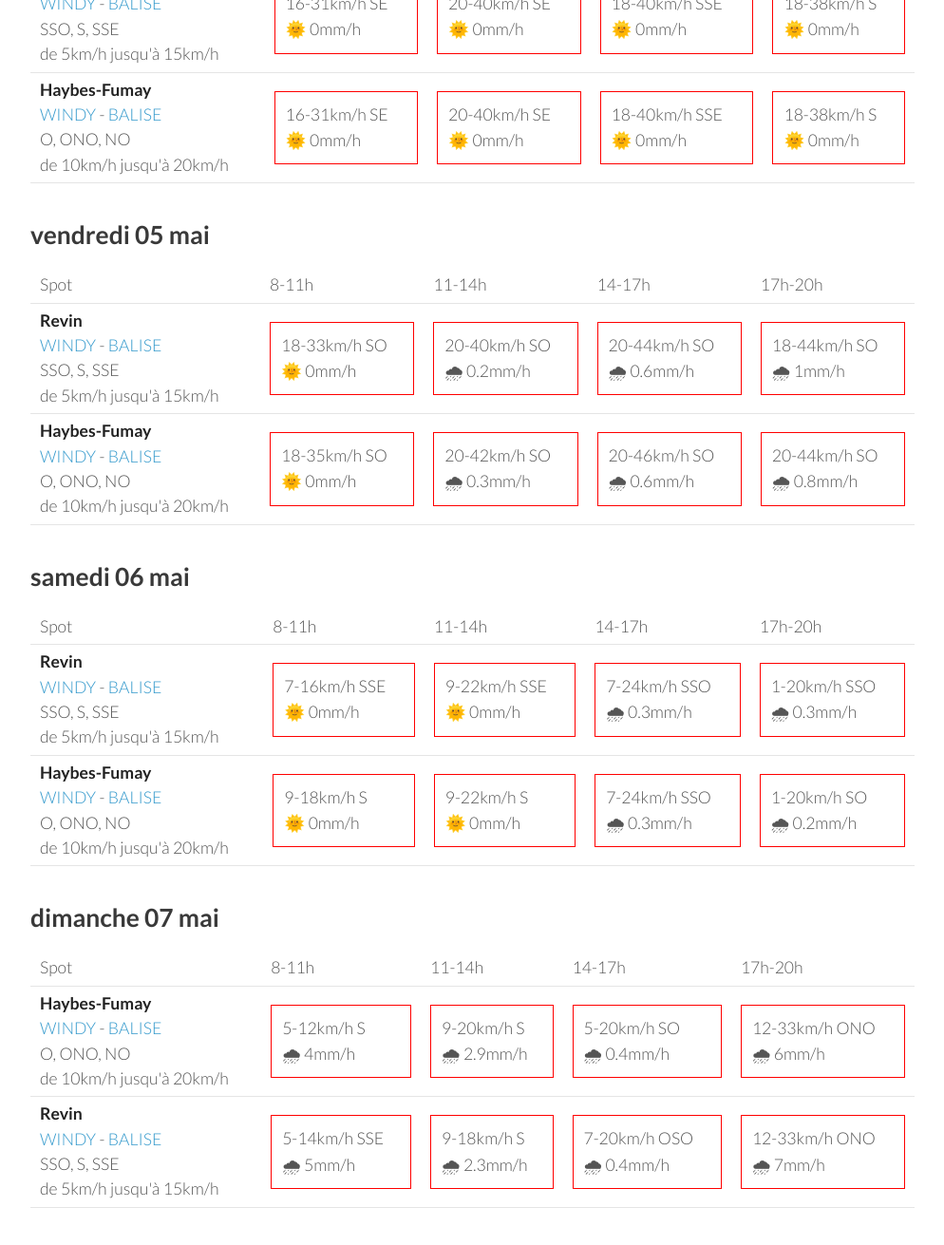
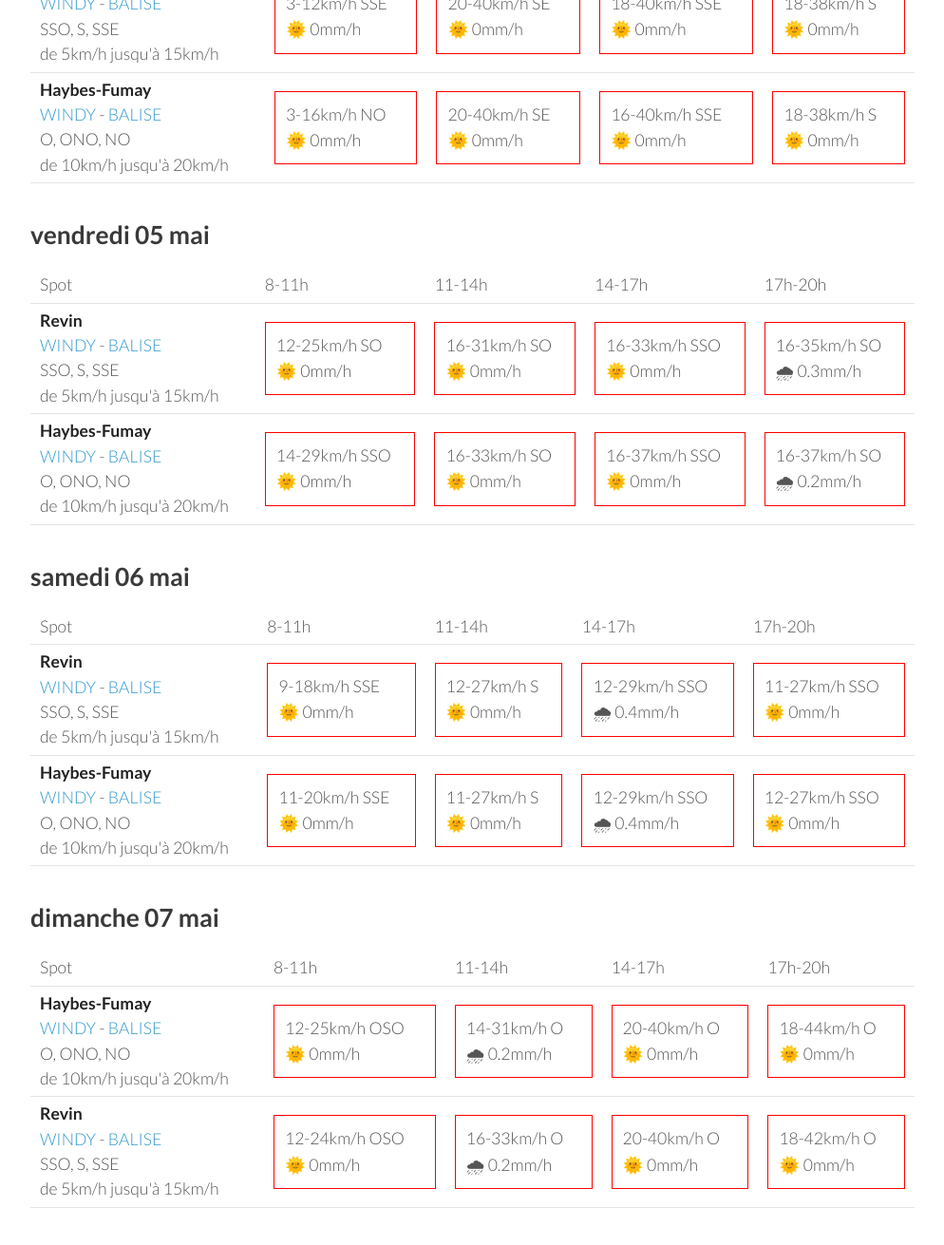
Before and after one commit to parapente-dans-le-nord/parapente-dans-le-nord.github.io, a Jekyll site: the page built from ardennes.markdown, in a window 1280 px wide and 1400 px high, scrolled down 1126 px. Shown: the top 1311 px of the window at 95% size, without its empty margins (26-1020 px from the left). Built offline with Jekyll 4.4.1, drawn with Linux system fonts in a browser that asks for light colours; some of the changed text lies outside the part shown.

Commit message:
update index.markdown

```diff
--- a/ardennes.markdown
+++ b/ardennes.markdown
@@ -25,18 +25,18 @@ page mise à jour le mardi 02 mai 17:10
         <td><strong>Haybes-Fumay</strong><br><a href="https://windy.com/49.998/4.715?49.913,4.738,10">WINDY</a> - <span class=""><a href="http://www.balisemeteo.com/balise.php?idBalise=104">BALISE</a> </span><br> <span class="vent-favorable">O, ONO, NO</span><br><span class="force-vent">de 10km/h jusqu'à 20km/h</span> </td>
 
             <td><div class="not-flyable"><p>0-0km/h NA</p><p>🌧️ 0mm/h</p></div></td>
-            <td><div class="not-flyable"><p>9-25km/h N</p><p>🌞 0mm/h</p></div></td>
-            <td><div class="not-flyable"><p>7-20km/h N</p><p>🌞 0mm/h</p></div></td>
-            <td><div class="not-flyable"><p>11-25km/h N</p><p>🌞 0mm/h</p></div></td>
+            <td><div class="not-flyable"><p>0-0km/h NA</p><p>🌧️ 0mm/h</p></div></td>
+            <td><div class="not-flyable"><p>0-0km/h NA</p><p>🌧️ 0mm/h</p></div></td>
+            <td><div class="not-flyable"><p>11-29km/h N</p><p>🌞 0mm/h</p></div></td>
 
     </tr>
 <tr>
         <td><strong>Revin</strong><br><a href="https://windy.com/49.948/4.625?49.543,4.625,8">WINDY</a> - <span class=""><a href="http://www.balisemeteo.com/balise.php?idBalise=5019">BALISE</a> </span><br> <span class="vent-favorable">SSO, S, SSE</span><br><span class="force-vent">de 5km/h jusqu'à 15km/h</span> </td>
 
             <td><div class="not-flyable"><p>0-0km/h NA</p><p>🌧️ 0mm/h</p></div></td>
-            <td><div class="not-flyable"><p>7-24km/h NNE</p><p>🌞 0mm/h</p></div></td>
-            <td><div class="not-flyable"><p>5-22km/h NNE</p><p>🌞 0mm/h</p></div></td>
-            <td><div class="not-flyable"><p>9-24km/h N</p><p>🌞 0mm/h</p></div></td>
+            <td><div class="not-flyable"><p>0-0km/h NA</p><p>🌧️ 0mm/h</p></div></td>
+            <td><div class="not-flyable"><p>0-0km/h NA</p><p>🌧️ 0mm/h</p></div></td>
+            <td><div class="not-flyable"><p>9-27km/h NNE</p><p>🌞 0mm/h</p></div></td>
 
     </tr>
 
@@ -58,20 +58,20 @@ page mise à jour le mardi 02 mai 17:10
 <tr>
         <td><strong>Haybes-Fumay</strong><br><a href="https://windy.com/49.998/4.715?49.913,4.738,10">WINDY</a> - <span class=""><a href="http://www.balisemeteo.com/balise.php?idBalise=104">BALISE</a> </span><br> <span class="vent-favorable">O, ONO, NO</span><br><span class="force-vent">de 10km/h jusqu'à 20km/h</span> </td>
 
-            <td><div class="not-flyable"><p>5-11km/h N</p><p>🌞 0mm/h</p></div></td>
+            <td><div class="not-flyable"><p>5-9km/h N</p><p>🌞 0mm/h</p></div></td>
             <td><div class="not-flyable"><p>5-16km/h ENE</p><p>🌞 0mm/h</p></div></td>
-            <td><div class="not-flyable"><p>5-20km/h NE</p><p>🌞 0mm/h</p></div></td>
-            <td><div class="not-flyable"><p>7-22km/h NE</p><p>🌞 0mm/h</p></div></td>
+            <td><div class="not-flyable"><p>5-22km/h ENE</p><p>🌞 0mm/h</p></div></td>
+            <td><div class="not-flyable"><p>5-20km/h ENE</p><p>🌞 0mm/h</p></div></td>
 
 
     </tr>
 <tr>
         <td><strong>Revin</strong><br><a href="https://windy.com/49.948/4.625?49.543,4.625,8">WINDY</a> - <span class=""><a href="http://www.balisemeteo.com/balise.php?idBalise=5019">BALISE</a> </span><br> <span class="vent-favorable">SSO, S, SSE</span><br><span class="force-vent">de 5km/h jusqu'à 15km/h</span> </td>
 
-            <td><div class="not-flyable"><p>5-16km/h NNE</p><p>🌞 0mm/h</p></div></td>
-            <td><div class="not-flyable"><p>3-14km/h ESE</p><p>🌞 0mm/h</p></div></td>
-            <td><div class="not-flyable"><p>9-24km/h NE</p><p>🌞 0mm/h</p></div></td>
-            <td><div class="not-flyable"><p>5-24km/h E</p><p>🌞 0mm/h</p></div></td>
+            <td><div class="not-flyable"><p>7-16km/h NNE</p><p>🌞 0mm/h</p></div></td>
+            <td><div class="not-flyable"><p>3-14km/h E</p><p>🌞 0mm/h</p></div></td>
+            <td><div class="not-flyable"><p>9-24km/h ENE</p><p>🌞 0mm/h</p></div></td>
+            <td><div class="not-flyable"><p>9-24km/h ENE</p><p>🌞 0mm/h</p></div></td>
 
 
     </tr>
@@ -94,7 +94,7 @@ page mise à jour le mardi 02 mai 17:10
 <tr>
         <td><strong>Revin</strong><br><a href="https://windy.com/49.948/4.625?49.543,4.625,8">WINDY</a> - <span class=""><a href="http://www.balisemeteo.com/balise.php?idBalise=5019">BALISE</a> </span><br> <span class="vent-favorable">SSO, S, SSE</span><br><span class="force-vent">de 5km/h jusqu'à 15km/h</span> </td>
 
-            <td><div class="not-flyable"><p>16-31km/h SE</p><p>🌞 0mm/h</p></div></td>
+            <td><div class="not-flyable"><p>3-12km/h SSE</p><p>🌞 0mm/h</p></div></td>
             <td><div class="not-flyable"><p>20-40km/h SE</p><p>🌞 0mm/h</p></div></td>
             <td><div class="not-flyable"><p>18-40km/h SSE</p><p>🌞 0mm/h</p></div></td>
             <td><div class="not-flyable"><p>18-38km/h S</p><p>🌞 0mm/h</p></div></td>
@@ -104,9 +104,9 @@ page mise à jour le mardi 02 mai 17:10
 <tr>
         <td><strong>Haybes-Fumay</strong><br><a href="https://windy.com/49.998/4.715?49.913,4.738,10">WINDY</a> - <span class=""><a href="http://www.balisemeteo.com/balise.php?idBalise=104">BALISE</a> </span><br> <span class="vent-favorable">O, ONO, NO</span><br><span class="force-vent">de 10km/h jusqu'à 20km/h</span> </td>
 
-            <td><div class="not-flyable"><p>16-31km/h SE</p><p>🌞 0mm/h</p></div></td>
+            <td><div class="not-flyable"><p>3-16km/h NO</p><p>🌞 0mm/h</p></div></td>
             <td><div class="not-flyable"><p>20-40km/h SE</p><p>🌞 0mm/h</p></div></td>
-            <td><div class="not-flyable"><p>18-40km/h SSE</p><p>🌞 0mm/h</p></div></td>
+            <td><div class="not-flyable"><p>16-40km/h SSE</p><p>🌞 0mm/h</p></div></td>
             <td><div class="not-flyable"><p>18-38km/h S</p><p>🌞 0mm/h</p></div></td>
 
 
@@ -130,20 +130,20 @@ page mise à jour le mardi 02 mai 17:10
 <tr>
         <td><strong>Revin</strong><br><a href="https://windy.com/49.948/4.625?49.543,4.625,8">WINDY</a> - <span class=""><a href="http://www.balisemeteo.com/balise.php?idBalise=5019">BALISE</a> </span><br> <span class="vent-favorable">SSO, S, SSE</span><br><span class="force-vent">de 5km/h jusqu'à 15km/h</span> </td>
 
-            <td><div class="not-flyable"><p>18-33km/h SO</p><p>🌞 0mm/h</p></div></td>
-            <td><div class="not-flyable"><p>20-40km/h SO</p><p>🌧 0.2mm/h</p></div></td>
-            <td><div class="not-flyable"><p>20-44km/h SO</p><p>🌧 0.6mm/h</p></div></td>
-            <td><div class="not-flyable"><p>18-44km/h SO</p><p>🌧 1mm/h</p></div></td>
+            <td><div class="not-flyable"><p>12-25km/h SO</p><p>🌞 0mm/h</p></div></td>
+            <td><div class="not-flyable"><p>16-31km/h SO</p><p>🌞 0mm/h</p></div></td>
+            <td><div class="not-flyable"><p>16-33km/h SSO</p><p>🌞 0mm/h</p></div></td>
+            <td><div class="not-flyable"><p>16-35km/h SO</p><p>🌧 0.3mm/h</p></div></td>
 
 
     </tr>
 <tr>
         <td><strong>Haybes-Fumay</strong><br><a href="https://windy.com/49.998/4.715?49.913,4.738,10">WINDY</a> - <span class=""><a href="http://www.balisemeteo.com/balise.php?idBalise=104">BALISE</a> </span><br> <span class="vent-favorable">O, ONO, NO</span><br><span class="force-vent">de 10km/h jusqu'à 20km/h</span> </td>
 
-            <td><div class="not-flyable"><p>18-35km/h SO</p><p>🌞 0mm/h</p></div></td>
-            <td><div class="not-flyable"><p>20-42km/h SO</p><p>🌧 0.3mm/h</p></div></td>
-            <td><div class="not-flyable"><p>20-46km/h SO</p><p>🌧 0.6mm/h</p></div></td>
-            <td><div class="not-flyable"><p>20-44km/h SO</p><p>🌧 0.8mm/h</p></div></td>
+            <td><div class="not-flyable"><p>14-29km/h SSO</p><p>🌞 0mm/h</p></div></td>
+            <td><div class="not-flyable"><p>16-33km/h SO</p><p>🌞 0mm/h</p></div></td>
+            <td><div class="not-flyable"><p>16-37km/h SSO</p><p>🌞 0mm/h</p></div></td>
+            <td><div class="not-flyable"><p>16-37km/h SO</p><p>🌧 0.2mm/h</p></div></td>
 
 
     </tr>
@@ -166,20 +166,20 @@ page mise à jour le mardi 02 mai 17:10
 <tr>
         <td><strong>Revin</strong><br><a href="https://windy.com/49.948/4.625?49.543,4.625,8">WINDY</a> - <span class=""><a href="http://www.balisemeteo.com/balise.php?idBalise=5019">BALISE</a> </span><br> <span class="vent-favorable">SSO, S, SSE</span><br><span class="force-vent">de 5km/h jusqu'à 15km/h</span> </td>
 
-            <td><div class="not-flyable"><p>7-16km/h SSE</p><p>🌞 0mm/h</p></div></td>
-            <td><div class="not-flyable"><p>9-22km/h SSE</p><p>🌞 0mm/h</p></div></td>
-            <td><div class="not-flyable"><p>7-24km/h SSO</p><p>🌧 0.3mm/h</p></div></td>
-            <td><div class="not-flyable"><p>1-20km/h SSO</p><p>🌧 0.3mm/h</p></div></td>
+            <td><div class="not-flyable"><p>9-18km/h SSE</p><p>🌞 0mm/h</p></div></td>
+            <td><div class="not-flyable"><p>12-27km/h S</p><p>🌞 0mm/h</p></div></td>
+            <td><div class="not-flyable"><p>12-29km/h SSO</p><p>🌧 0.4mm/h</p></div></td>
+            <td><div class="not-flyable"><p>11-27km/h SSO</p><p>🌞 0mm/h</p></div></td>
 
 
     </tr>
 <tr>
         <td><strong>Haybes-Fumay</strong><br><a href="https://windy.com/49.998/4.715?49.913,4.738,10">WINDY</a> - <span class=""><a href="http://www.balisemeteo.com/balise.php?idBalise=104">BALISE</a> </span><br> <span class="vent-favorable">O, ONO, NO</span><br><span class="force-vent">de 10km/h jusqu'à 20km/h</span> </td>
 
-            <td><div class="not-flyable"><p>9-18km/h S</p><p>🌞 0mm/h</p></div></td>
-            <td><div class="not-flyable"><p>9-22km/h S</p><p>🌞 0mm/h</p></div></td>
-            <td><div class="not-flyable"><p>7-24km/h SSO</p><p>🌧 0.3mm/h</p></div></td>
-            <td><div class="not-flyable"><p>1-20km/h SO</p><p>🌧 0.2mm/h</p></div></td>
+            <td><div class="not-flyable"><p>11-20km/h SSE</p><p>🌞 0mm/h</p></div></td>
+            <td><div class="not-flyable"><p>11-27km/h S</p><p>🌞 0mm/h</p></div></td>
+            <td><div class="not-flyable"><p>12-29km/h SSO</p><p>🌧 0.4mm/h</p></div></td>
+            <td><div class="not-flyable"><p>12-27km/h SSO</p><p>🌞 0mm/h</p></div></td>
 
 
     </tr>
@@ -202,20 +202,20 @@ page mise à jour le mardi 02 mai 17:10
 <tr>
         <td><strong>Haybes-Fumay</strong><br><a href="https://windy.com/49.998/4.715?49.913,4.738,10">WINDY</a> - <span class=""><a href="http://www.balisemeteo.com/balise.php?idBalise=104">BALISE</a> </span><br> <span class="vent-favorable">O, ONO, NO</span><br><span class="force-vent">de 10km/h jusqu'à 20km/h</span> </td>
 
-            <td><div class="not-flyable"><p>5-12km/h S</p><p>🌧 4mm/h</p></div></td>
-            <td><div class="not-flyable"><p>9-20km/h S</p><p>🌧 2.9mm/h</p></div></td>
-            <td><div class="not-flyable"><p>5-20km/h SO</p><p>🌧 0.4mm/h</p></div></td>
-            <td><div class="not-flyable"><p>12-33km/h ONO</p><p>🌧 6mm/h</p></div></td>
+            <td><div class="not-flyable"><p>12-25km/h OSO</p><p>🌞 0mm/h</p></div></td>
+            <td><div class="not-flyable"><p>14-31km/h O</p><p>🌧 0.2mm/h</p></div></td>
+            <td><div class="not-flyable"><p>20-40km/h O</p><p>🌞 0mm/h</p></div></td>
+            <td><div class="not-flyable"><p>18-44km/h O</p><p>🌞 0mm/h</p></div></td>
 
 
     </tr>
 <tr>
         <td><strong>Revin</strong><br><a href="https://windy.com/49.948/4.625?49.543,4.625,8">WINDY</a> - <span class=""><a href="http://www.balisemeteo.com/balise.php?idBalise=5019">BALISE</a> </span><br> <span class="vent-favorable">SSO, S, SSE</span><br><span class="force-vent">de 5km/h jusqu'à 15km/h</span> </td>
 
-            <td><div class="not-flyable"><p>5-14km/h SSE</p><p>🌧 5mm/h</p></div></td>
-            <td><div class="not-flyable"><p>9-18km/h S</p><p>🌧 2.3mm/h</p></div></td>
-            <td><div class="not-flyable"><p>7-20km/h OSO</p><p>🌧 0.4mm/h</p></div></td>
-            <td><div class="not-flyable"><p>12-33km/h ONO</p><p>🌧 7mm/h</p></div></td>
+            <td><div class="not-flyable"><p>12-24km/h OSO</p><p>🌞 0mm/h</p></div></td>
+            <td><div class="not-flyable"><p>16-33km/h O</p><p>🌧 0.2mm/h</p></div></td>
+            <td><div class="not-flyable"><p>20-40km/h O</p><p>🌞 0mm/h</p></div></td>
+            <td><div class="not-flyable"><p>18-42km/h O</p><p>🌞 0mm/h</p></div></td>
 
 
     </tr>
```
Also changed, not shown: other parts of ardennes.markdown (+1 -1 lines).
